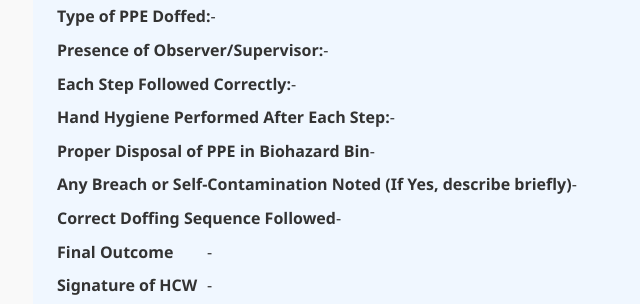
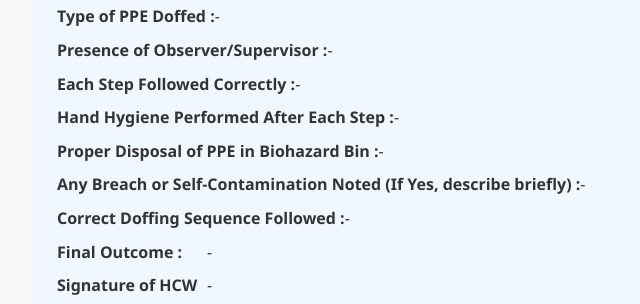
Before and after one commit to hmt18/Donning-Doffing, a plain HTML site: page index.html in a window 1280 px wide. Shown: the part 3320-3624 px from the top of the page, 27-667 px from the left. Drawn offline with Linux system fonts and the light colour scheme.

Commit message:
Update index.html

```diff
--- a/index.html
+++ b/index.html
@@ -518,35 +518,35 @@
                     <div id="doc-designation"></div>
                 </div>
                 <div class="doc-field">
-                    <div class="doc-label">Type of PPE Doffed:</div>
+                        <div class="doc-label">Type of PPE Doffed    :</div>
                     <div id="doc-ppe_doffed"></div>
                 </div>
                 <div class="doc-field">
-                    <div class="doc-label">Presence of Observer/Supervisor:</div>
+                    <div class="doc-label">Presence of Observer/Supervisor    :    </div>
                     <div id="doc-presence_of_observer"></div>
                 </div>
                 <div class="doc-field">
-                    <div class="doc-label">Each Step Followed Correctly:</div>
+                    <div class="doc-label">Each Step Followed Correctly    :    </div>
                     <div id="doc-step_followed_correctly"></div>
                 </div>
                 <div class="doc-field">
-                    <div class="doc-label">Hand Hygiene Performed After Each Step:</div>
+                    <div class="doc-label">Hand Hygiene Performed After Each Step    :    </div>
                     <div id="doc-hand_hygiene"></div>
                 </div>
                 <div class="doc-field">
-                    <div class="doc-label">Proper Disposal of PPE in Biohazard Bin</div>
+                    <div class="doc-label">Proper Disposal of PPE in Biohazard Bin    :    </div>
                     <div id="doc-disposal_of_ppe"></div>
                 </div>
                 <div class="doc-field">
-                    <div class="doc-label">Any Breach or Self-Contamination Noted (If Yes, describe briefly)</div>
+                    <div class="doc-label">Any Breach or Self-Contamination Noted (If Yes, describe briefly)    :    </div>
                     <div id="doc-self_contamination"></div>
                 </div>
                 <div class="doc-field">
-                    <div class="doc-label">Correct Doffing Sequence Followed</div>
+                    <div class="doc-label">Correct Doffing Sequence Followed    :    </div>
                     <div id="doc-doffing_sequence_followed"></div>
                 </div>
                 <div class="doc-field">
-                    <div class="doc-label">Final Outcome</div>
+                    <div class="doc-label">Final Outcome    :    </div>
                     <div id="doc-final_outcome"></div>
                 </div>
                 <div class="doc-field">
```
